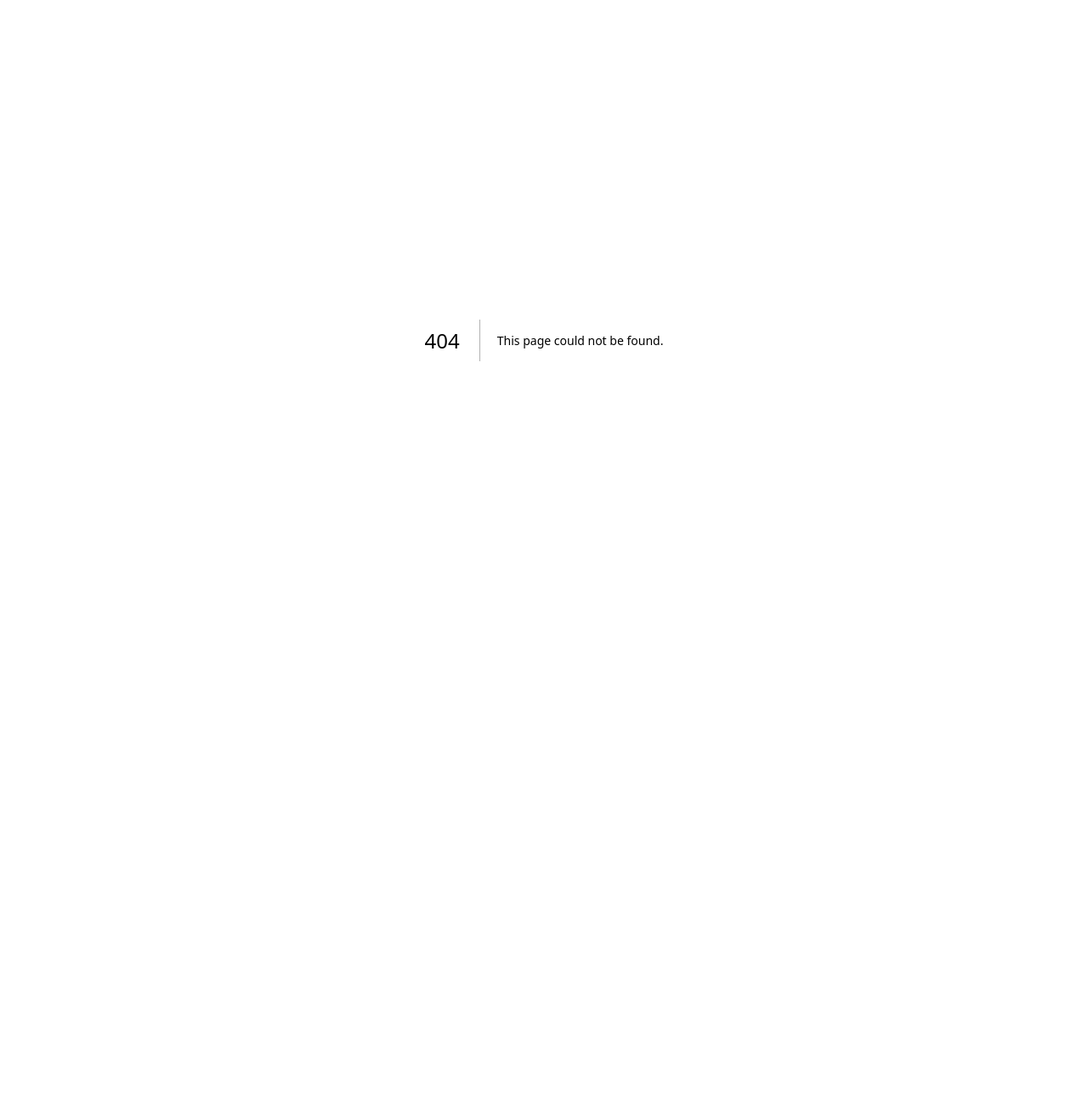
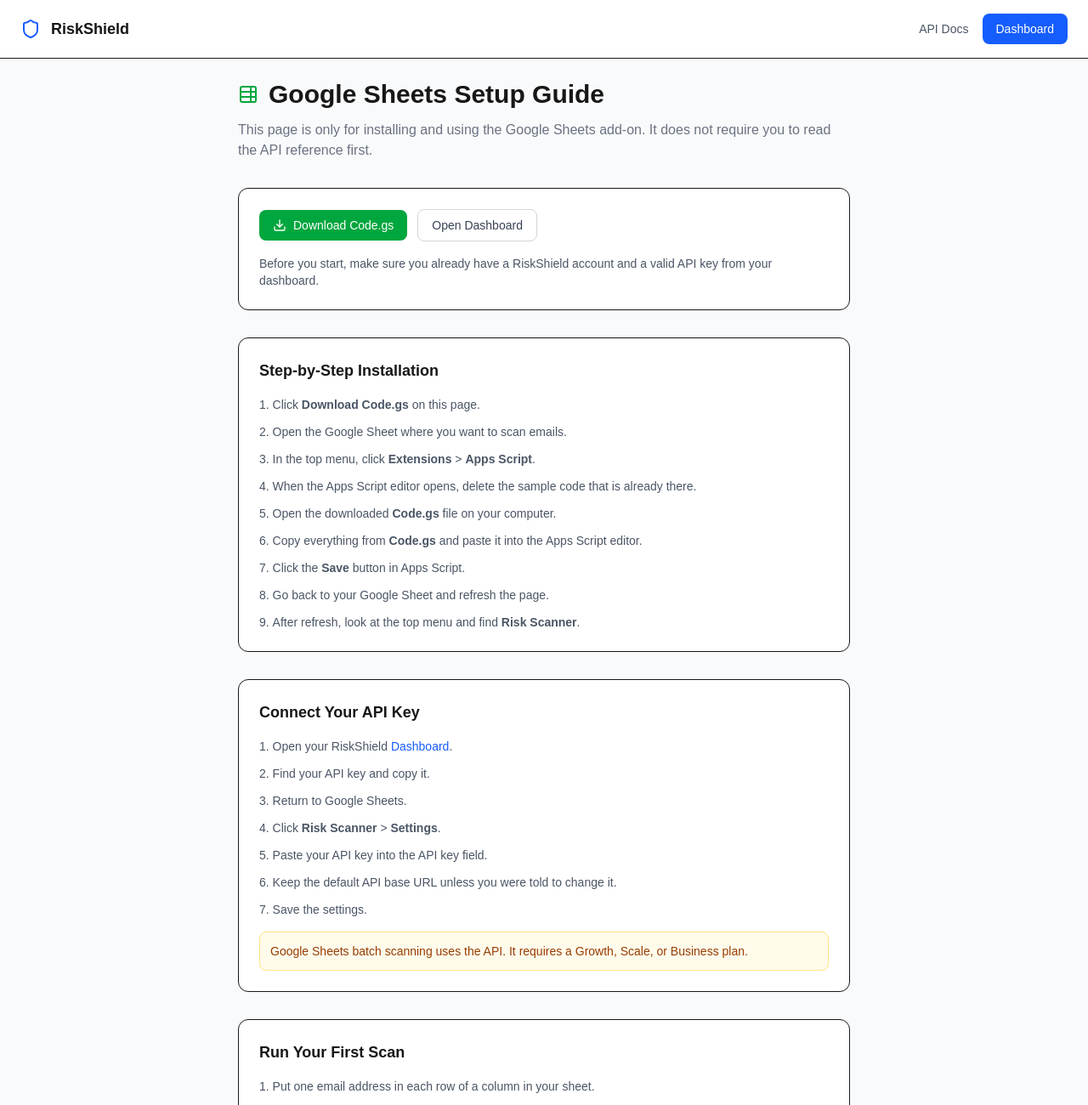
Before and after one commit to hryhrh305-dot/riskshield-ai, a Next.js app: page /docs/google-sheets in a window 1280 px wide. Before the commit this address had no page. Shown: the top 1300 px of the page at 85% size. Before the commit the page ends 800 px from the top, so only its background shows below. Built offline with nearby package versions, Linux system fonts and the light colour scheme.

Commit message:
feat: split google sheets guide from api docs

```diff
--- a/src/app/(dashboard)/dashboard/page.tsx
+++ b/src/app/(dashboard)/dashboard/page.tsx
@@ -305,7 +305,7 @@
                 <a href="/api/google-sheets-addon" className="bg-green-600 text-white px-4 py-2 rounded-lg text-sm font-medium hover:bg-green-700 inline-flex items-center gap-1">
                   <Download className="w-4 h-4" /> Download Code.gs
                 </a>
-                <a href="/docs" className="bg-green-600 text-white px-4 py-2 rounded-lg text-sm font-medium hover:bg-green-700 inline-flex items-center gap-1">
+                <a href="/docs/google-sheets" className="bg-green-600 text-white px-4 py-2 rounded-lg text-sm font-medium hover:bg-green-700 inline-flex items-center gap-1">
                   View Setup Guide
                 </a>
               </div>
--- /dev/null
+++ b/src/app/docs/google-sheets/page.tsx
@@ -0,0 +1,119 @@
+import Link from "next/link";
+import { Download, ExternalLink, Shield, TableProperties } from "lucide-react";
+
+export default function GoogleSheetsGuidePage() {
+  return (
+    <div className="min-h-screen bg-gray-50">
+      <header className="bg-white border-b px-6 py-4 flex items-center justify-between">
+        <Link href="/" className="flex items-center gap-3">
+          <Shield className="w-6 h-6 text-blue-600" />
+          <span className="font-bold text-lg">RiskShield</span>
+        </Link>
+        <div className="flex items-center gap-4 text-sm">
+          <Link href="/docs" className="text-gray-600 hover:text-gray-900">API Docs</Link>
+          <Link href="/dashboard" className="bg-blue-600 text-white px-4 py-2 rounded-lg font-medium hover:bg-blue-700">Dashboard</Link>
+        </div>
+      </header>
+
+      <main className="max-w-3xl mx-auto p-6 space-y-8">
+        <section>
+          <div className="flex items-center gap-3 mb-3">
+            <TableProperties className="w-6 h-6 text-green-600" />
+            <h1 className="text-3xl font-bold">Google Sheets Setup Guide</h1>
+          </div>
+          <p className="text-gray-500">
+            This page is only for installing and using the Google Sheets add-on. It does not require you to read the API reference first.
+          </p>
+        </section>
+
+        <section className="bg-white rounded-xl border p-6">
+          <div className="flex flex-wrap items-center gap-3 mb-4">
+            <a href="/api/google-sheets-addon" className="inline-flex items-center gap-2 rounded-lg bg-green-600 px-4 py-2 text-sm font-medium text-white hover:bg-green-700">
+              <Download className="w-4 h-4" /> Download Code.gs
+            </a>
+            <Link href="/dashboard" className="inline-flex items-center gap-2 rounded-lg border border-gray-300 bg-white px-4 py-2 text-sm font-medium text-gray-700 hover:bg-gray-50">
+              Open Dashboard
+            </Link>
+          </div>
+          <p className="text-sm text-gray-600">
+            Before you start, make sure you already have a RiskShield account and a valid API key from your dashboard.
+          </p>
+        </section>
+
+        <section className="bg-white rounded-xl border p-6">
+          <h2 className="text-lg font-semibold mb-4">Step-by-Step Installation</h2>
+          <ol className="list-decimal list-inside space-y-3 text-sm text-gray-600">
+            <li>Click <strong>Download Code.gs</strong> on this page.</li>
+            <li>Open the Google Sheet where you want to scan emails.</li>
+            <li>In the top menu, click <strong>Extensions</strong> &gt; <strong>Apps Script</strong>.</li>
+            <li>When the Apps Script editor opens, delete the sample code that is already there.</li>
+            <li>Open the downloaded <strong>Code.gs</strong> file on your computer.</li>
+            <li>Copy everything from <strong>Code.gs</strong> and paste it into the Apps Script editor.</li>
+            <li>Click the <strong>Save</strong> button in Apps Script.</li>
+            <li>Go back to your Google Sheet and refresh the page.</li>
+            <li>After refresh, look at the top menu and find <strong>Risk Scanner</strong>.</li>
+          </ol>
+        </section>
+
+        <section className="bg-white rounded-xl border p-6">
+          <h2 className="text-lg font-semibold mb-4">Connect Your API Key</h2>
+          <ol className="list-decimal list-inside space-y-3 text-sm text-gray-600">
+            <li>Open your RiskShield <Link href="/dashboard" className="text-blue-600 hover:underline">Dashboard</Link>.</li>
+            <li>Find your API key and copy it.</li>
+            <li>Return to Google Sheets.</li>
+            <li>Click <strong>Risk Scanner</strong> &gt; <strong>Settings</strong>.</li>
+            <li>Paste your API key into the API key field.</li>
+            <li>Keep the default API base URL unless you were told to change it.</li>
+            <li>Save the settings.</li>
+          </ol>
+          <div className="mt-4 rounded-lg border border-amber-200 bg-amber-50 p-3 text-sm text-amber-800">
+            Google Sheets batch scanning uses the API. It requires a Growth, Scale, or Business plan.
+          </div>
+        </section>
+
+        <section className="bg-white rounded-xl border p-6">
+          <h2 className="text-lg font-semibold mb-4">Run Your First Scan</h2>
+          <ol className="list-decimal list-inside space-y-3 text-sm text-gray-600">
+            <li>Put one email address in each row of a column in your sheet.</li>
+            <li>Select the cells you want to scan.</li>
+            <li>Click <strong>Risk Scanner</strong> &gt; <strong>Scan Selected Emails</strong>.</li>
+            <li>Wait for the scan to finish.</li>
+            <li>The add-on will write the results into new columns beside your selected emails.</li>
+          </ol>
+        </section>
+
+        <section className="bg-white rounded-xl border p-6">
+          <h2 className="text-lg font-semibold mb-4">Common Questions</h2>
+          <div className="space-y-4 text-sm text-gray-600">
+            <div>
+              <div className="font-medium text-gray-900 mb-1">I clicked the menu but nothing happened.</div>
+              <p>Refresh the Google Sheet after saving the script. The custom menu only appears after reload.</p>
+            </div>
+            <div>
+              <div className="font-medium text-gray-900 mb-1">Google asks for authorization.</div>
+              <p>That is normal the first time. Google Apps Script needs permission to run inside your sheet.</p>
+            </div>
+            <div>
+              <div className="font-medium text-gray-900 mb-1">I do not have an API key yet.</div>
+              <p>Open the dashboard first, generate or copy your API key, then come back to the sheet settings.</p>
+            </div>
+          </div>
+        </section>
+
+        <section className="pb-10">
+          <div className="bg-green-50 rounded-xl p-6 border border-green-200">
+            <div className="flex flex-wrap items-center justify-between gap-3">
+              <div>
+                <p className="text-sm font-medium text-green-800">Need the API reference too?</p>
+                <p className="text-xs text-green-700 mt-1">The API docs stay separate so developers can jump straight into endpoints.</p>
+              </div>
+              <Link href="/docs" className="inline-flex items-center gap-2 rounded-lg bg-white px-4 py-2 text-sm font-medium text-green-800 border border-green-300 hover:bg-green-100">
+                Open API Docs <ExternalLink className="w-4 h-4" />
+              </Link>
+            </div>
+          </div>
+        </section>
+      </main>
+    </div>
+  );
+}
--- a/src/app/docs/page.tsx
+++ b/src/app/docs/page.tsx
@@ -1,5 +1,5 @@
 import Link from "next/link";
-import { Shield, Code, Key, Download } from "lucide-react";
+import { Shield, Code, Key, ExternalLink } from "lucide-react";
 
 export default function DocsPage() {
   return (
@@ -139,30 +139,14 @@
         </section>
 
         <section>
-          <h2 className="text-lg font-semibold flex items-center gap-2 mb-3"><Code className="w-5 h-5" /> Google Sheets Setup</h2>
+          <h2 className="text-lg font-semibold flex items-center gap-2 mb-3"><Code className="w-5 h-5" /> Google Sheets</h2>
           <div className="bg-white rounded-xl border p-6">
             <p className="text-sm text-gray-600 mb-4">
-              Use this when you want to scan a column of emails inside Google Sheets without exporting a file.
+              The Google Sheets installation guide now lives on its own page, so spreadsheet users can go straight to setup without scrolling through API reference content first.
             </p>
-            <div className="mb-4">
-              <a href="/api/google-sheets-addon" className="inline-flex items-center gap-2 rounded-lg bg-green-600 px-4 py-2 text-sm font-medium text-white hover:bg-green-700">
-                <Download className="w-4 h-4" /> Download Code.gs
-              </a>
-            </div>
-            <ol className="list-decimal list-inside space-y-2 text-sm text-gray-600">
-              <li>Open the Google Sheet that contains your email list.</li>
-              <li>Click <strong>Extensions</strong>, then click <strong>Apps Script</strong>.</li>
-              <li>If Apps Script shows sample code, delete all of it.</li>
-              <li>Open the downloaded <strong>Code.gs</strong> file on your computer.</li>
-              <li>Copy all code from <strong>Code.gs</strong>, paste it into Apps Script, then click <strong>Save</strong>.</li>
-              <li>Go back to your Google Sheet and refresh the browser tab.</li>
-              <li>After refresh, open the new <strong>Risk Scanner</strong> menu at the top of the sheet.</li>
-              <li>Click <strong>Risk Scanner</strong> &gt; <strong>Settings</strong>, paste your RiskShield API key, and save.</li>
-              <li>Select the cells that contain emails, then click <strong>Risk Scanner</strong> &gt; <strong>Scan Selected Emails</strong>.</li>
-            </ol>
-            <div className="mt-4 rounded-lg border border-amber-200 bg-amber-50 p-3 text-sm text-amber-800">
-              Google Sheets API access requires a Growth, Scale, or Business plan. Free and Starter accounts can use the website scanner, but cannot call the batch API.
-            </div>
+            <Link href="/docs/google-sheets" className="inline-flex items-center gap-2 rounded-lg bg-green-600 px-4 py-2 text-sm font-medium text-white hover:bg-green-700">
+              Open Google Sheets Guide <ExternalLink className="w-4 h-4" />
+            </Link>
           </div>
         </section>
 
```
